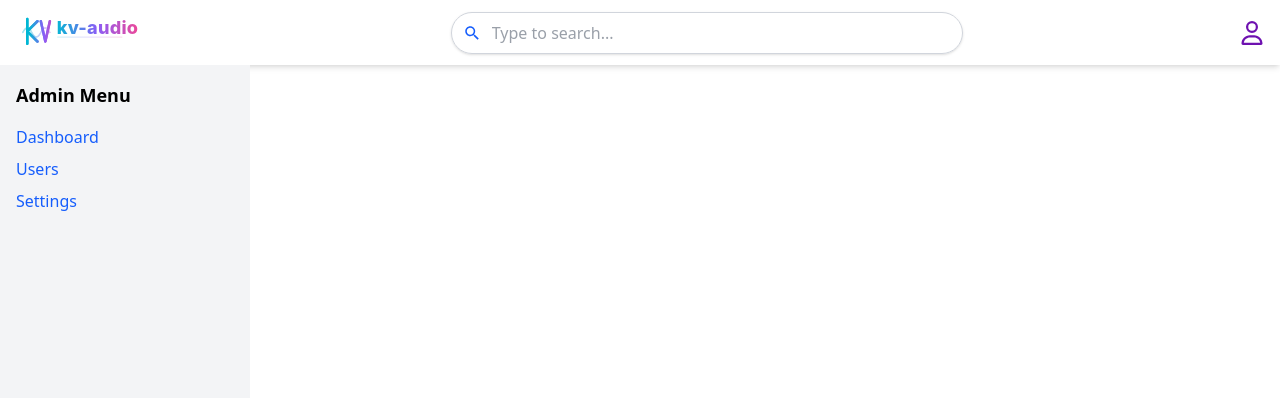
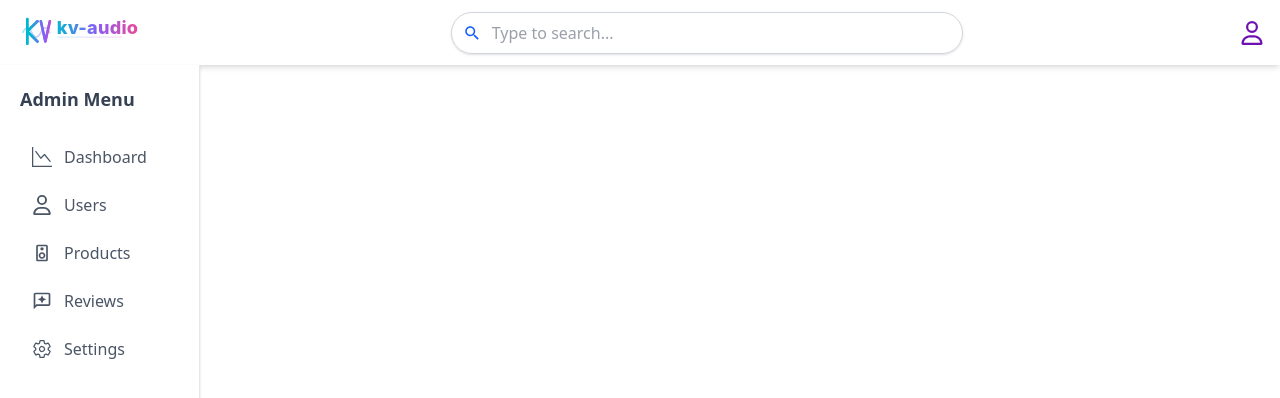
Before and after one commit to SithijaX/kv-audio-frondend, a React (Vite) app: page /admin in a window 1280 px wide. Shown: the top 398 px of the page. Built offline with nearby package versions, Linux system fonts and the light colour scheme.

Commit message:
Refactor admin and home page components; replace header with dedicated components and update routing 👍

```diff
--- /dev/null
+++ b/src/components/adminPageHeader.jsx
@@ -0,0 +1,39 @@
+import { FaRegUser } from "react-icons/fa6";
+
+import { IoMdSearch } from "react-icons/io";
+
+
+
+export default function AdminPageHeader(){
+    return (
+        <>
+            <header className="w-full h-[65px] shadow-md flex items-center px-4 gap-4 bg-white">
+                {/* Logo */}
+                <img
+                    src="/kv-audio-logo.svg"
+                    alt="kv-audio logo"
+                    className="h-[45px] object-contain"
+                />
+
+                {/* Search Bar (flex-grow makes it expand between logo & user) */}
+                <div className="flex-1 flex justify-center">
+                    <div className="relative w-full max-w-lg">
+                    <input
+                        type="text"
+                        placeholder="Type to search..."
+                        className="w-full pl-10 pr-4 py-2 text-gray-700 border border-gray-300 rounded-full shadow-sm focus:outline-none focus:ring-2 focus:ring-blue-500 focus:border-transparent transition-all"
+                    />
+                    <IoMdSearch className="absolute left-3 top-1/2 -translate-y-1/2 text-blue-600 text-lg" />
+                    </div>
+                </div>
+
+                {/* User Icon */}
+                <FaRegUser className="text-purple-800 text-2xl cursor-pointer" />
+            </header>
+
+
+
+        </>
+    )
+
+}
--- a/src/pages/admin/adminPage copy.jsx
+++ /dev/null
@@ -1,54 +0,0 @@
-import { BsGraphDown } from "react-icons/bs";
-import { FaRegBookmark, FaRegUser } from "react-icons/fa6";
-import { MdOutlineSpeaker } from "react-icons/md";
-import { Routes , Route, Link } from "react-router-dom";
-
-
-export default function AdminPage() {
-  return (
-    <div className="w-full h-screen flex">
-      <div className="w-[400px] h-full bg-green-200">
-
-        {/* Dashboard Button */}
-        <button className="w-full h-[40px] text-2xl font-bold flex justify-center items-center gap-2">
-          <BsGraphDown />
-          Dashboard
-        </button>
-
-        {/* Bookings Button */}
-        <Link to="/admin/bookings">
-          <button className="w-full h-[40px] text-2xl font-bold flex justify-center items-center gap-2">
-            <FaRegBookmark />
-            Bookings
-          </button>
-        </Link>
-
-        {/* Users Button */}
-        <Link to="/admin/users">
-          <button className="w-full h-[40px] text-2xl font-bold flex justify-center items-center gap-2">
-            <FaRegUser />
-            Users
-          </button>
-        </Link>
-
-        {/* Speakers Button */}
-        <Link to="/admin/products">
-          <button className="w-full h-[40px] text-2xl font-bold flex justify-center items-center gap-2">
-            <MdOutlineSpeaker />
-            Products
-          </button>
-        </Link>
-
-      </div>
-
-      <div className="w-[calc(100%-400px)] h-full bg-blue-200">
-        <Routes>
-          {/* Add your routes here */}
-          {/* Bookings */}
-          <Route path="/bookings" element={<h1>Bookings Page</h1>} />
-          <Route path="/products" element={<h1>Products Page</h1>} />
-        </Routes>
-      </div>
-    </div>
-  );
-}
--- a/src/pages/admin/adminPage.jsx
+++ b/src/pages/admin/adminPage.jsx
@@ -1,8 +1,16 @@
+//routes
+import { Routes , Route, Link } from "react-router-dom";
+
+//pages
+import AdminPageHeader from "../../components/adminPageHeader.jsx";
+
+//icons
 import { BsGraphDown } from "react-icons/bs";
 import { FaRegBookmark, FaRegUser } from "react-icons/fa6";
 import { MdOutlineSpeaker } from "react-icons/md";
-import { Routes , Route, Link } from "react-router-dom";
 import { IoMdSearch } from "react-icons/io";
+import { MdOutlineReviews } from "react-icons/md";
+import { IoSettingsOutline } from "react-icons/io5";
 
 
 export default function AdminPage() {
@@ -10,49 +18,80 @@ export default function AdminPage() {
     <>
       <div className="w-screen h-screen flex flex-col">
 
-        <header className="w-full h-[65px] shadow-md flex items-center px-4 gap-4 bg-white">
-  {/* Logo */}
-  <img
-    src="/kv-audio-logo.svg"
-    alt="kv-audio logo"
-    className="h-[45px] object-contain"
-  />
+        {/* Header */}
+        <AdminPageHeader />
 
-  {/* Search Bar (flex-grow makes it expand between logo & user) */}
-  <div className="flex-1 flex justify-center">
-    <div className="relative w-full max-w-lg">
-      <input
-        type="text"
-        placeholder="Type to search..."
-        className="w-full pl-10 pr-4 py-2 text-gray-700 border border-gray-300 rounded-full shadow-sm focus:outline-none focus:ring-2 focus:ring-blue-500 focus:border-transparent transition-all"
-      />
-      <IoMdSearch className="absolute left-3 top-1/2 -translate-y-1/2 text-blue-600 text-lg" />
-    </div>
-  </div>
+        <div className="w-screen h-[calc(100vh-65px)] flex }">
+          {/* side bar */}
+          <aside className="w-[200px] h-full bg-white border-r border-gray-200 p-5 shadow-sm">
 
-  {/* User Icon */}
-  <FaRegUser className="text-purple-800 text-2xl cursor-pointer" />
-</header>
+            {/*Side bar title */}
+            <h2 className="text-lg font-semibold text-gray-700 mb-6">
+              Admin Menu
+            </h2>
+
+            {/* Sidebar Menu */}
+            <ul className="space-y-2">
+
+              {/* Dashboard */}
+              <li>
+                <Link
+                  to="/admin/dashboard"
+                  className="flex items-center gap-3 px-3 py-2
+                  rounded-md text-gray-600 hover:bg-blue-100 hover:text-blue-700 transition-colors">
+
+                  <BsGraphDown className="text-xl" />
+                  <span>Dashboard</span>
+                </Link>
+              </li>
+
+              {/* users */}
+              <li>
+                <Link
+                  to="/admin/users"
+                  className="flex items-center gap-3 px-3 py-2
+                  rounded-md text-gray-600 hover:bg-blue-100 hover:text-blue-700 transition-colors">
+
+                  <FaRegUser className="text-xl" />
+                  <span>Users</span>
+
+                </Link>
+              </li>
+
+              {/* Products */}
+              <li>
+                <Link
+                  to="/admin/products"
+                  className="flex items-center gap-3 px-3 py-2
+                  rounded-md text-gray-600 hover:bg-blue-100 hover:text-blue-700 transition-colors">
+
+                  <MdOutlineSpeaker className="text-xl" />
+                  <span>Products</span>
+
+                </Link>
+              </li>
 
 
-        <div className="w-screen h-[calc(100vh-65px)] flex flex-col">
-          {/* side bar */}
-          <aside className="w-[250px] h-full bg-gray-100 p-4">
-            <h2 className="text-lg font-semibold mb-4">Admin Menu</h2>
-            <ul className="space-y-2">
+              {/* Reviews */}
               <li>
-                <Link to="/admin/dashboard" className="text-blue-600 hover:underline">
-                  Dashboard
+                <Link
+                  to="/admin/reviews"
+                  className="flex items-center gap-3 px-3 py-2
+                  rounded-md text-gray-600 hover:bg-blue-100 hover:text-blue-700 transition-colors">
+
+                  <MdOutlineReviews className="text-xl" />
+                  <span>Reviews</span>
+
                 </Link>
               </li>
+
+              {/*settings*/}
               <li>
-                <Link to="/admin/users" className="text-blue-600 hover:underline">
-                  Users
-                </Link>
-              </li>
-              <li>
-                <Link to="/admin/settings" className="text-blue-600 hover:underline">
-                  Settings
+                <Link
+                  to="/admin/settings" className="flex items-center gap-3 px-3 py-2
+                  rounded-md text-gray-600 hover:bg-blue-100 hover:text-blue-700 transition-colors">
+                  <IoSettingsOutline className="text-xl" />
+                  <span>Settings</span>
                 </Link>
               </li>
             </ul>
--- a/src/pages/home/homePage.jsx
+++ b/src/pages/home/homePage.jsx
@@ -1,4 +1,4 @@
-import Header from "../../components/header";
+import Header from "../../components/homePageHeader";
 import { Routes, Route } from "react-router-dom";
 import Home from "./components/Home";
 import Contact from "./components/contact";
```
Also changed, not shown: src/components/homePageHeader.jsx (renamed from src/components/header.jsx).
